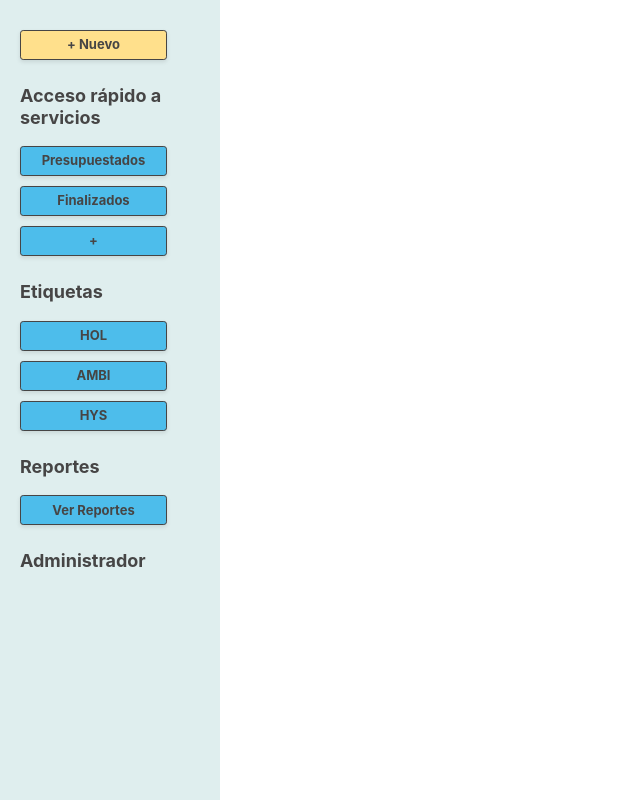
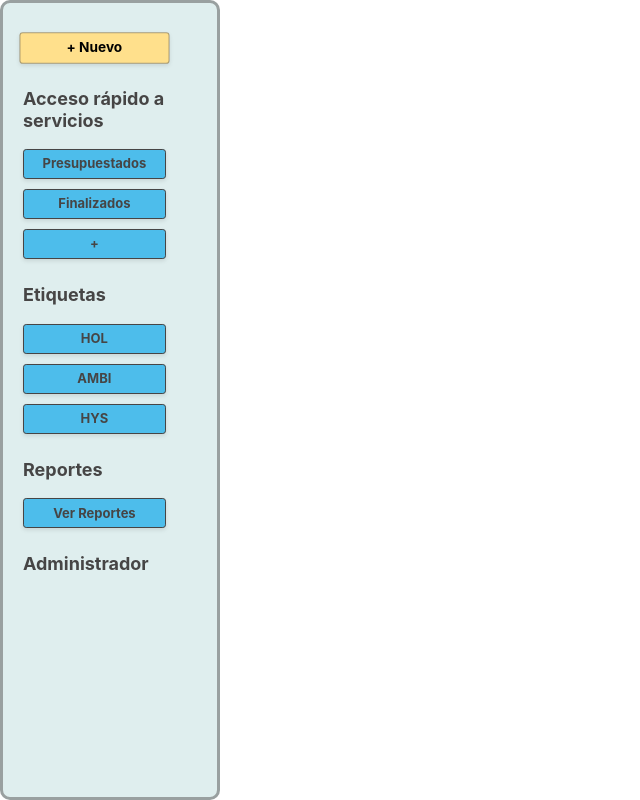
Before and after one commit to andresunc/frontend_sgts, an Angular app: page / in a window 1280 px wide. In both pictures the pointer is over the button "+ Nuevo". Shown: the whole page, without its empty margins (0-640 px from the left). Built offline with nearby package versions, Linux system fonts and the light colour scheme.

Commit message:
Estilos al slidebar component

```diff
--- a/src/sidebar/sidebar.component.css
+++ b/src/sidebar/sidebar.component.css
@@ -10,6 +10,8 @@ body {
     top: 0;
     left: 0;
     background-color: #DFEEEE;
+    border-radius: 10px;
+    border: 3px solid #46454575;
     padding-top: 20px;
 }
 
@@ -42,6 +44,12 @@ h2 {
     font-weight: bold;
     cursor: pointer;
 }
+.btnNew:hover {
+    color: #000000;
+    border: 1px solid #4645456e;
+    transform: scale(1.05);
+    /* Efecto de "push" al hacer hover */
+}
 
 .btn {
     margin-top: 10px;
@@ -58,9 +66,10 @@ h2 {
     font-weight: bold;
     cursor: pointer;
 }
-
 .btn:hover {
     background-color: #FFE08C;
+    color: #000000;
+    border: 1px solid #4645456e;
     transform: scale(1.05);
     /* Efecto de "push" al hacer hover */
 }
--- a/src/sidebar/sidebar.component.ts
+++ b/src/sidebar/sidebar.component.ts
@@ -7,6 +7,9 @@ import { Component } from '@angular/core';
 })
 export class SidebarComponent {
 
+  /**
+   * Este array simula valores que podemos traer de la db para almacenarlos en la LS del usuario, de esta manera vamos a poder implementar una lógica que nos acomode los botones automáticamente.
+   */
   botones = [
     { nombre: 'Presupuestados' },
     { nombre: 'Finalizados' },
```
